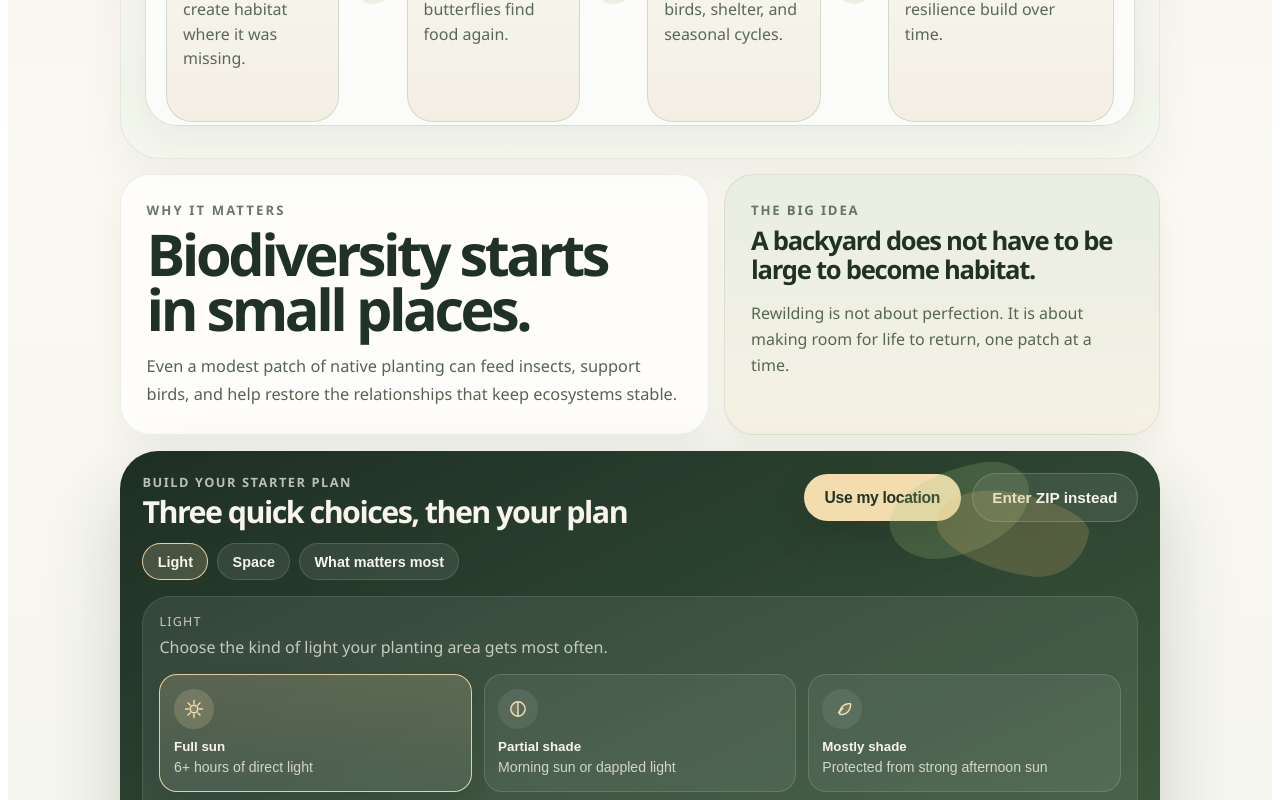
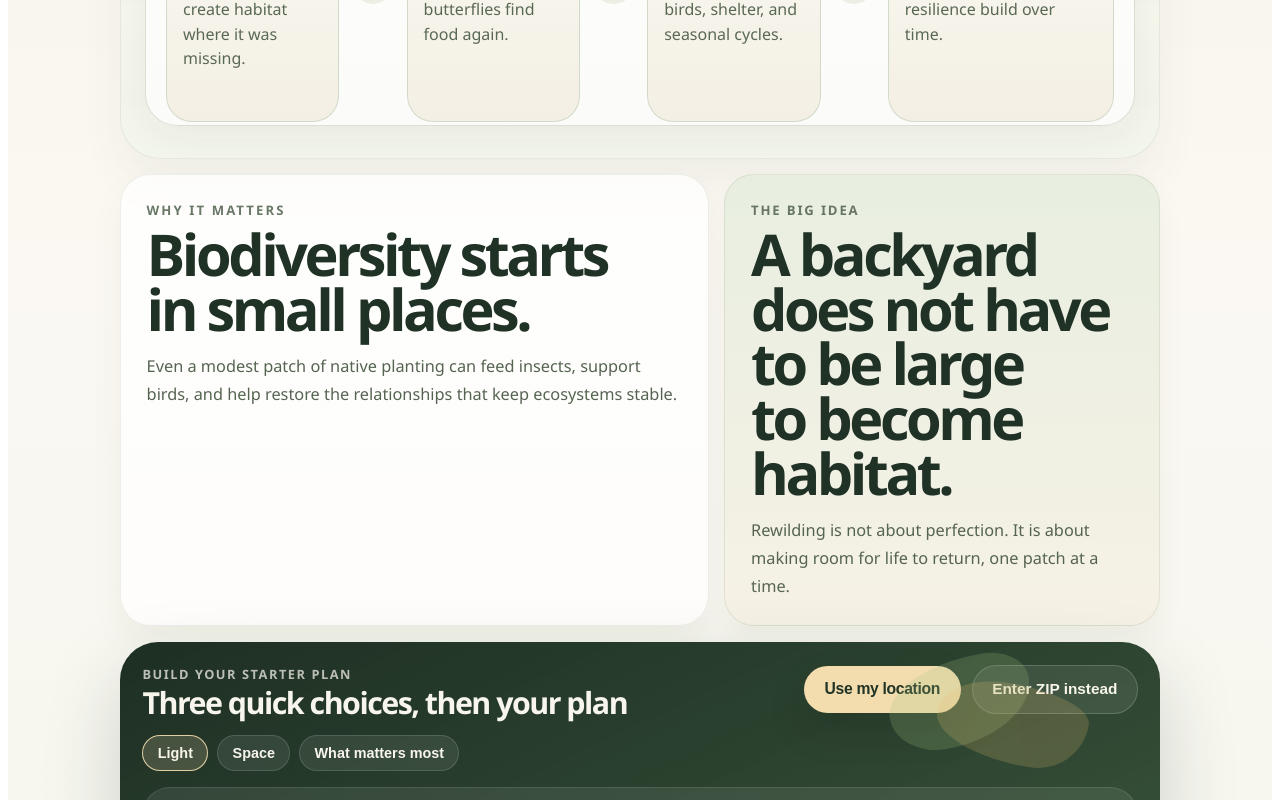
Before and after one commit to colleen-mcclowry/rewild-site, a Next.js app: page / in a window 1280 px wide. Shown: the part 670-1470 px from the top of the page. Built offline with nearby package versions, Linux system fonts and the light colour scheme.

Commit message:
Align homepage payoff card typography

```diff
--- a/pages/index.tsx
+++ b/pages/index.tsx
@@ -605,23 +605,25 @@ export default function Home() {
             >
               The big idea
             </p>
-            <p
+            <h3
               style={{
                 margin: 0,
-                fontSize: "1.6rem",
-                lineHeight: 1.12,
-                letterSpacing: "-0.05em",
-                color: "#213224",
-                fontWeight: 700,
+                fontSize: "clamp(2rem, 4.6vw, 3.6rem)",
+                lineHeight: 0.95,
+                letterSpacing: "-0.06em",
+                color: "#203126",
+                textWrap: "balance",
               }}
             >
               A backyard does not have to be large to become habitat.
-            </p>
+            </h3>
             <p
               style={{
                 margin: "0.95rem 0 0",
-                color: "#576653",
-                lineHeight: 1.65,
+                maxWidth: "34rem",
+                color: "#556451",
+                lineHeight: 1.72,
+                fontSize: "1.02rem",
               }}
             >
               Rewilding is not about perfection. It is about making room for life to
```
